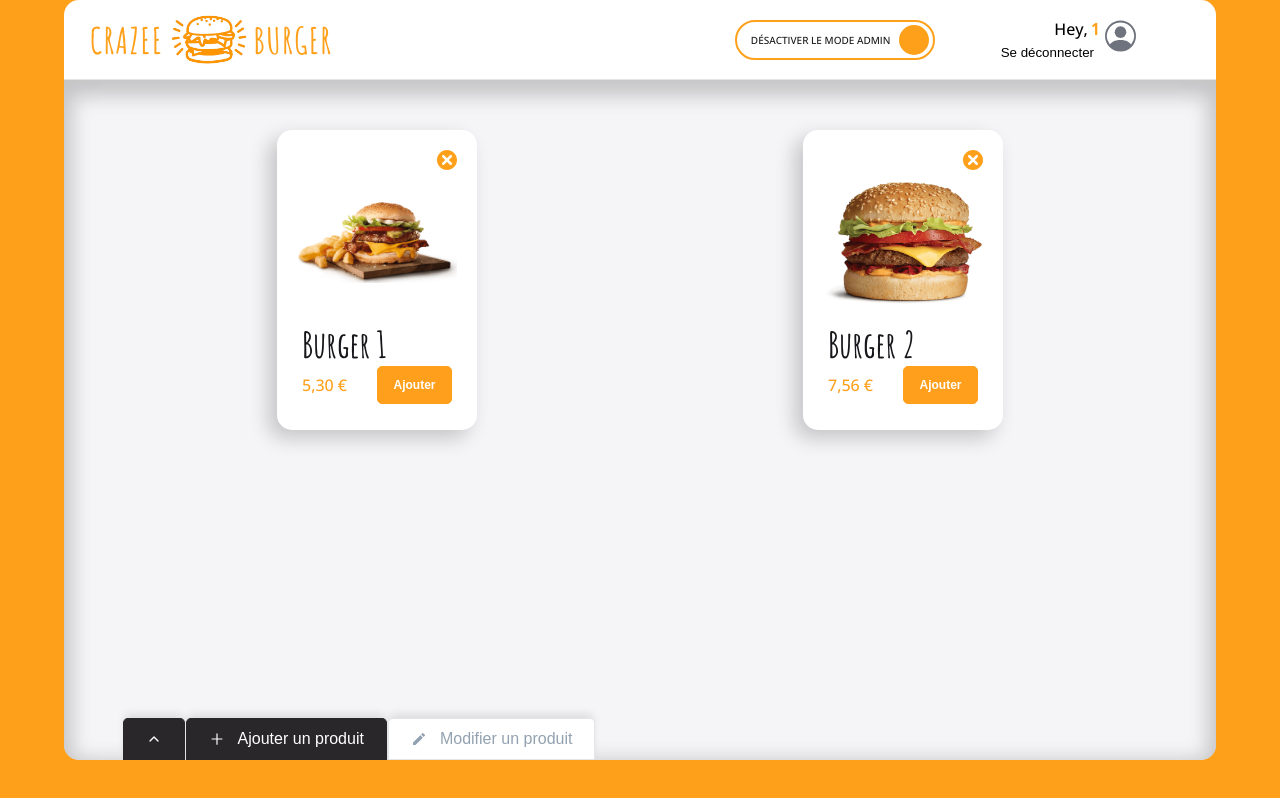
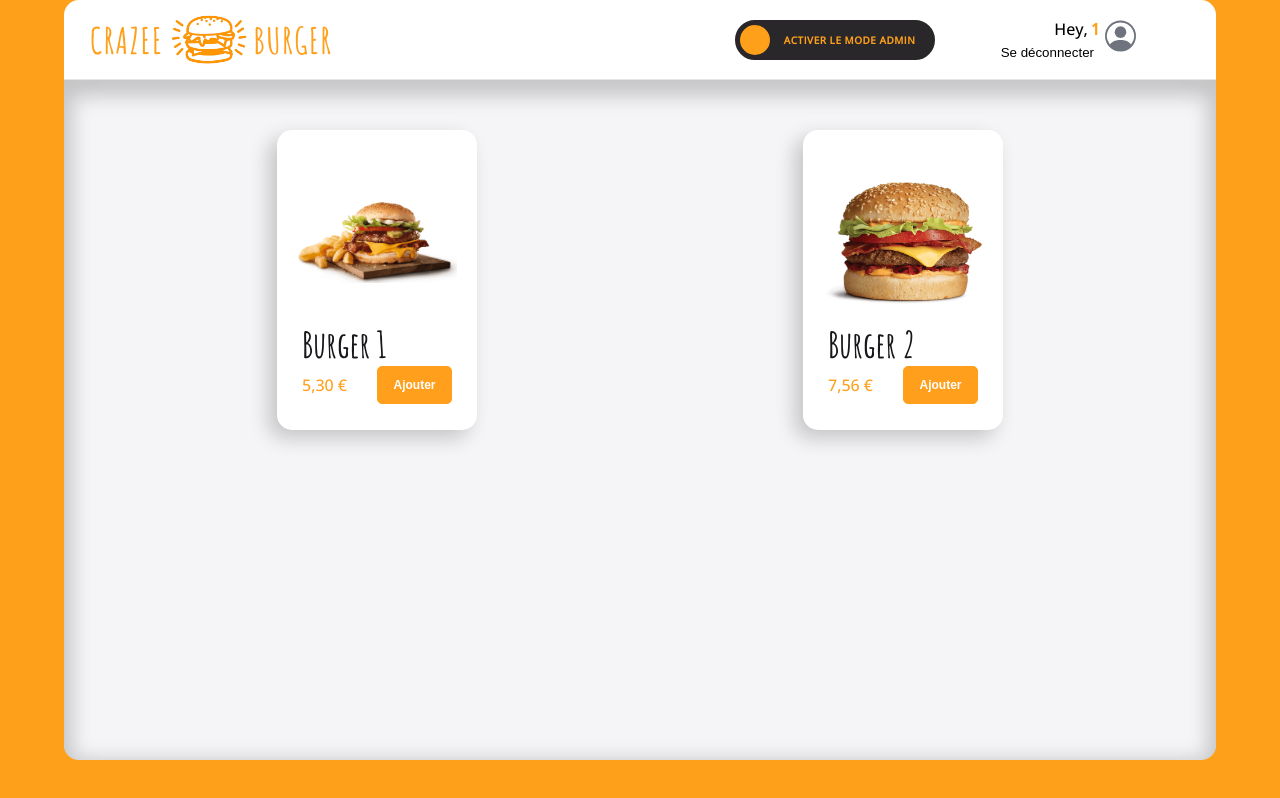
Before and after one commit to T0n-io/projet-resto, a React (Vite) app: page /order/1 in a window 1280 px wide. Built offline with nearby package versions, Linux system fonts and the light colour scheme.

Commit message:
🔧 F08: ORDER > reset values to initialt state for real life cases

```diff
--- a/src/components/pages/Order/OrderPage.jsx
+++ b/src/components/pages/Order/OrderPage.jsx
@@ -10,8 +10,8 @@ import { EMPTY_PRODUCT } from "./Main/MainRightSide/AdminPanel/AddForm";
 
 export default function OrderPage() {
  // state
- const [isModeAdmin, setIsModeAdmin] = useState(true)
- const [isCollapsed, setIsCollapsed] = useState(true)
+ const [isModeAdmin, setIsModeAdmin] = useState(false)
+ const [isCollapsed, setIsCollapsed] = useState(false)
  const [currentTabSelected, setCurrentTabSelected] = useState("add")
  const [menu, setMenu] = useState(fakeMenu.SMALL)
  const [newProduct, setNewProduct] = useState(EMPTY_PRODUCT);
```
